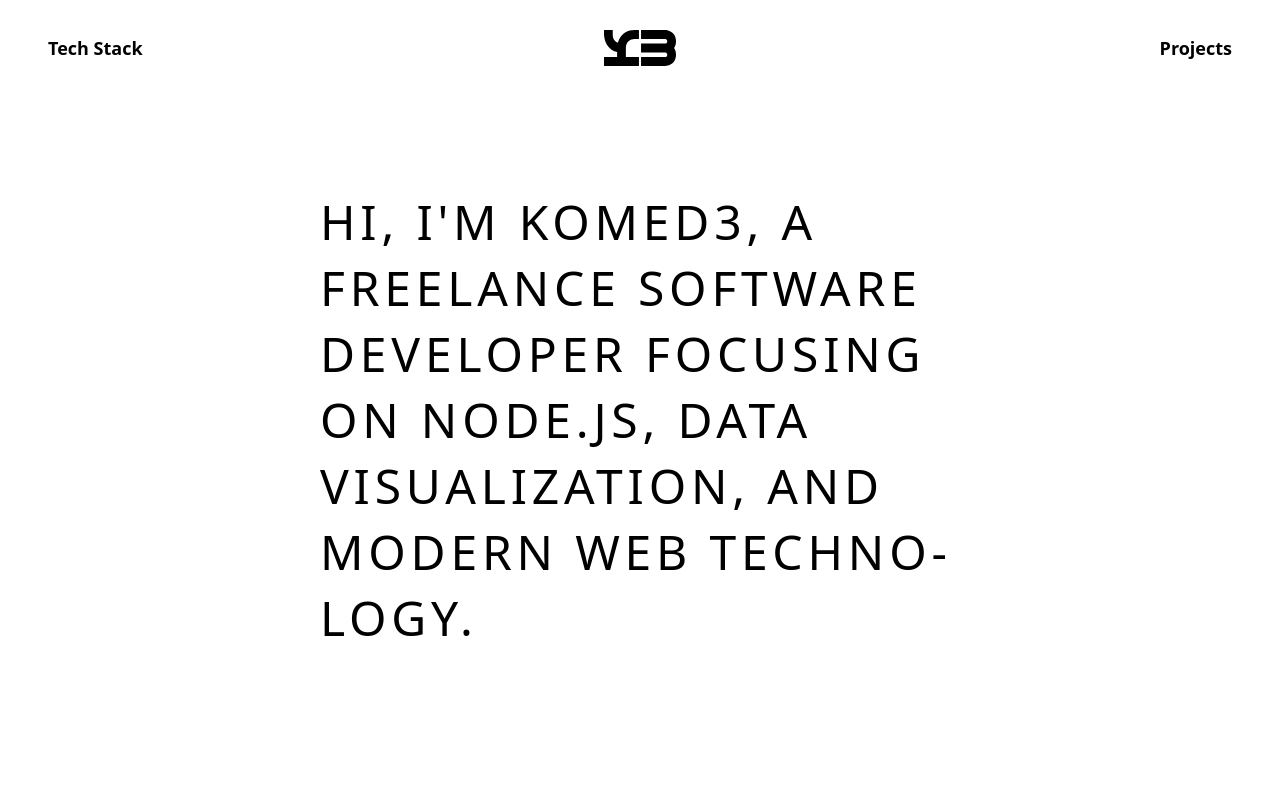
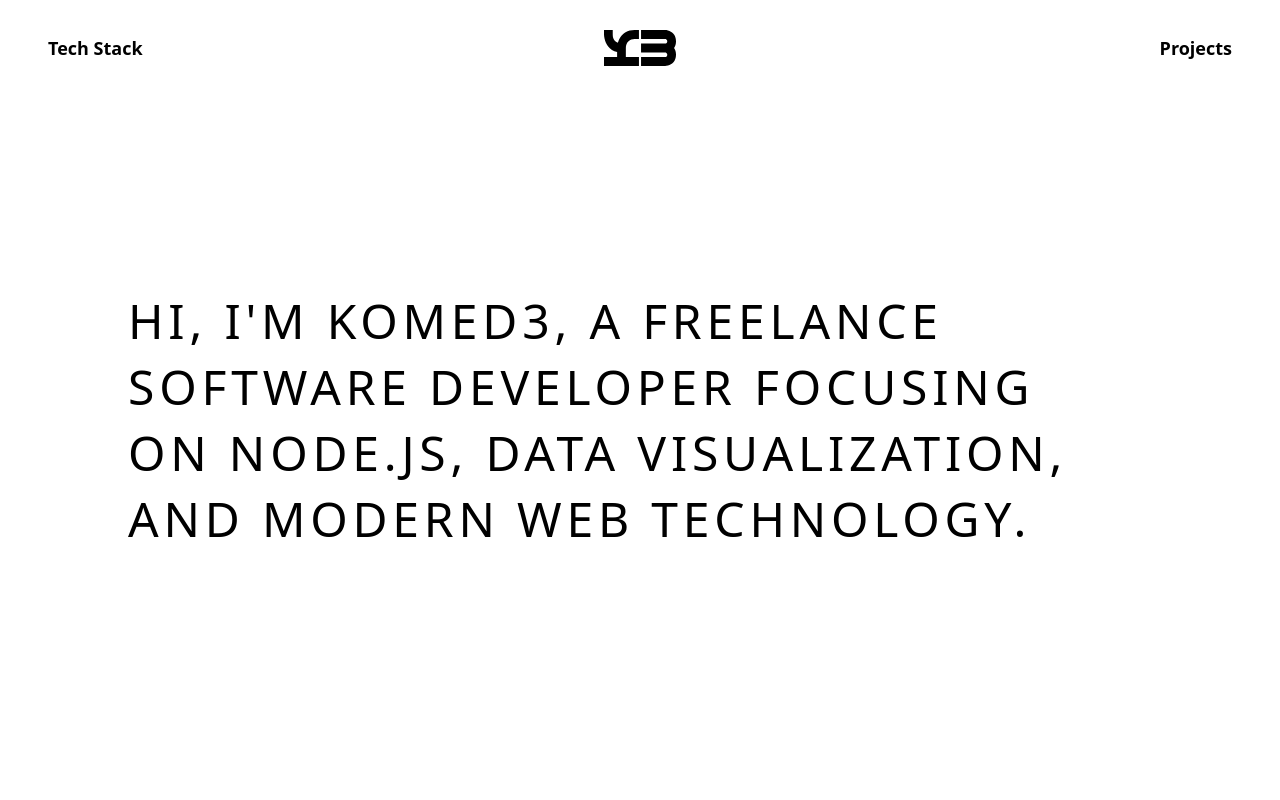
Before and after one commit to komed3/web, a React (Vite) app: page / in a window 1280 px wide. Shown: the top 800 px of the page. Built offline with nearby package versions, Linux system fonts and the light colour scheme; a web font is replaced by a local one.

Commit message:
resp adaptations

```diff
--- a/src/components/Intro.tsx
+++ b/src/components/Intro.tsx
@@ -15,9 +15,14 @@ export function Intro ( { text }: IntroProps ) {
         whileInView= { { y: 0, opacity: 1 } }
         transition= { { duration: 1.2, ease: [ 0.22, 1, 0.36, 1 ] } }
         viewport= { { once: true, amount: 0.3 } }
-        className= 'centered pt-10'
+        className= 'centered w-full px-6 sm:px-12 lg:px-20 pt-10'
       >
-        <p className= 'max-w-6xl text-5xl uppercase font-extralight tracking-widest leading-snug'>
+        <p
+          className= {
+            'max-w-5xl mx-auto text-balance text-[clamp(2rem,5vw,3rem)] uppercase ' +
+            'font-extralight tracking-widest leading-snug'
+          }
+        >
           { text }
         </p>
       </motion.div>
```
